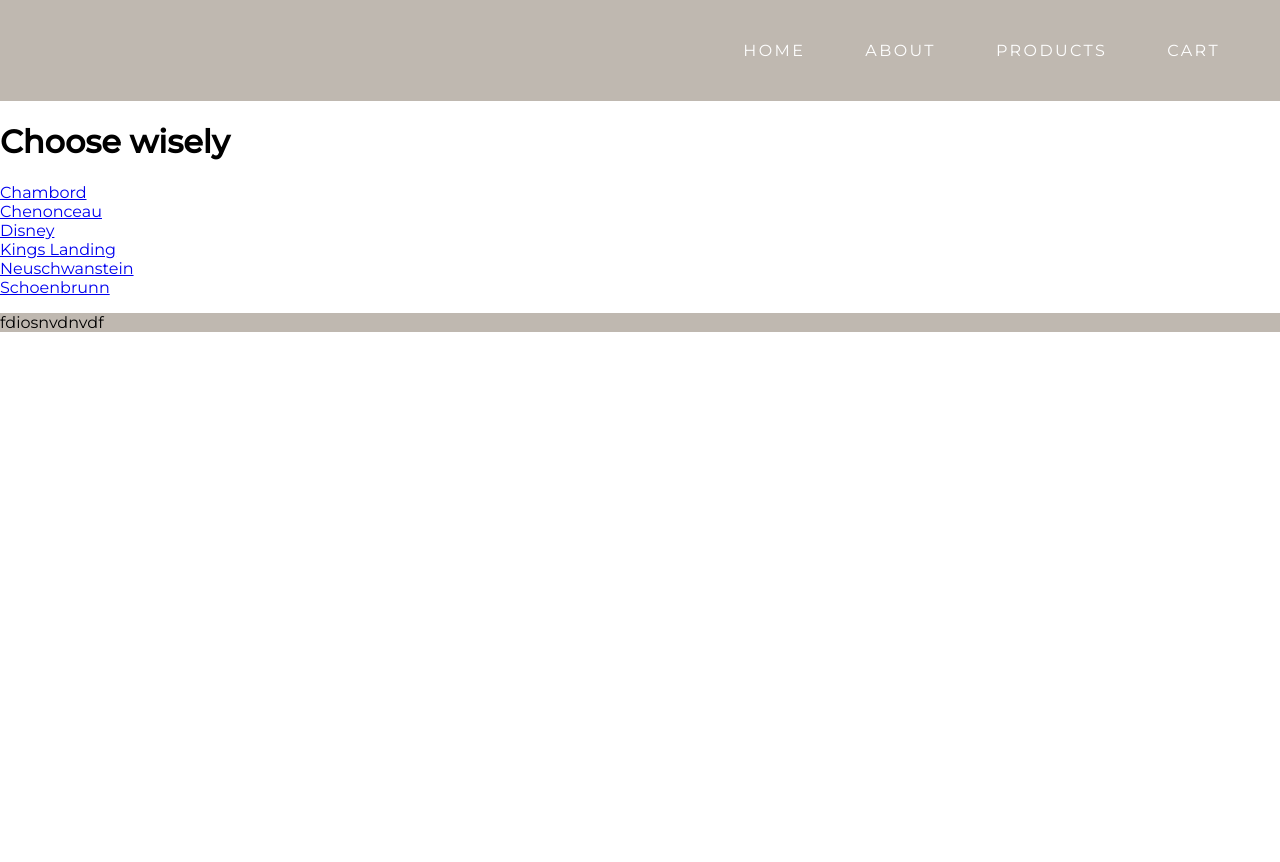
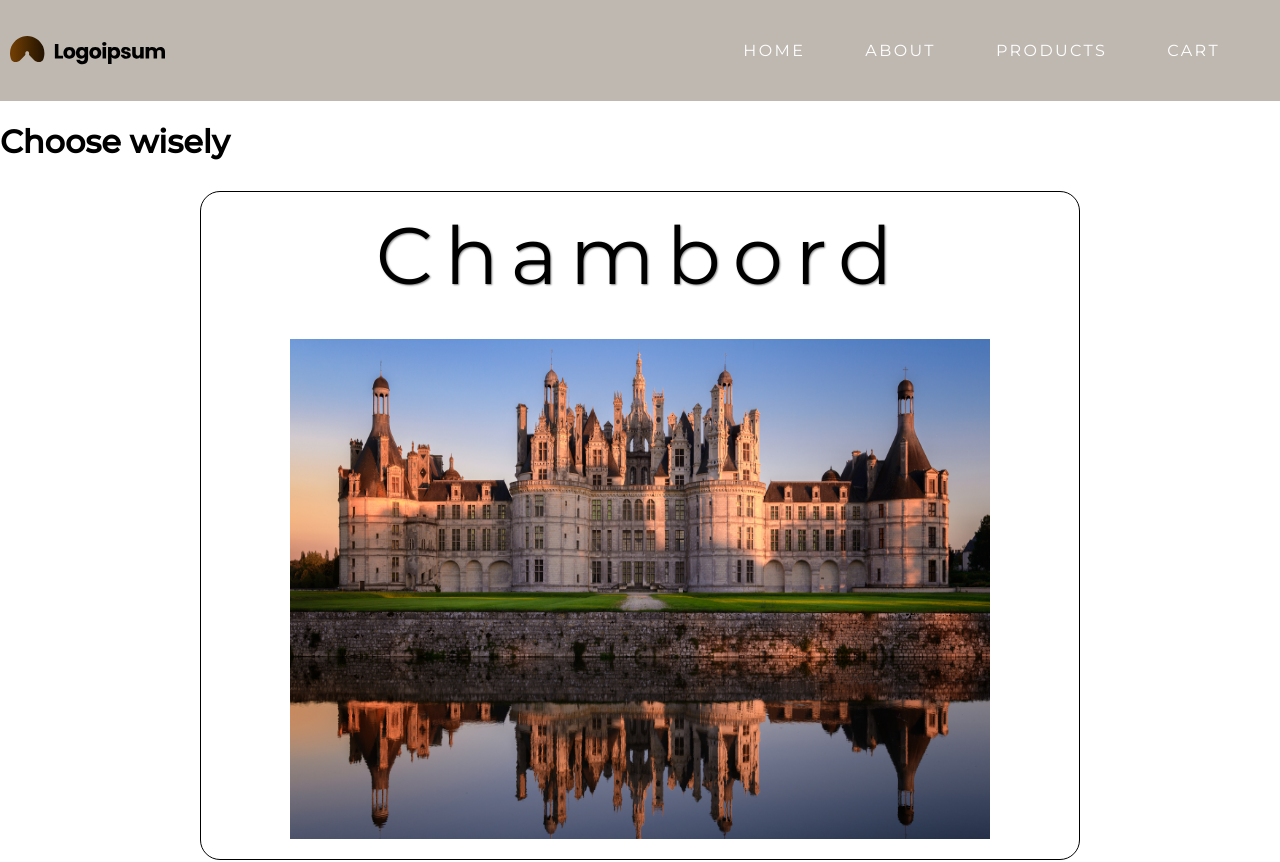
Before and after one commit to Alexou-riri/next-ecommerce-store, a Next.js app: page /products in a window 1280 px wide. Shown: the top 862 px of the page. Before the commit the page ends 800 px from the top, so only its background shows below. Built offline with nearby package versions, Linux system fonts and the light colour scheme.

Commit message:
Add picture in the index, style in products page

```diff
--- a/components/Footer.js
+++ b/components/Footer.js
@@ -4,13 +4,31 @@ import { css } from '@emotion/react';
 
 const footer = css`
   background: rgba(49, 27, 1, 0.31);
+  text-align: center;
+
+  .contact {
+    display: flex;
+    justify-content: flex-end;
+    gap: 10px;
+    padding-right: 50px;
+    padding-bottom: 30px;
+  }
 `;
 
 export default function Footer() {
   return (
     <footer css={footer}>
       <div>
-        <p>fdiosnvdnvdf</p>
+        <div>
+          <h4>fdiosnvdnvdf</h4>
+          <h5>All right not reserved</h5>
+        </div>
+        <div className="contact">
+          <p>contact :</p>
+          <p>1 rue de la fleur</p>
+          <p>10000</p>
+          <p>Cheverny</p>
+        </div>
       </div>
     </footer>
   );
--- a/components/Header.js
+++ b/components/Header.js
@@ -1,5 +1,8 @@
 import Link from 'next/link';
 import { css } from '@emotion/react';
+import { useState } from 'react';
+import Image from 'next/image';
+// import logoipsum from ' ./public/Images/logoipsum.svg';
 
 const headerStyles = css`
   background: rgba(49, 27, 1, 0.31);
@@ -8,6 +11,7 @@ const headerStyles = css`
   display: flex;
   justify-content: flex-end;
   margin-top: 0;
+  position: static;
 
   a + a {
     margin-left: 20px;
@@ -40,10 +44,20 @@ const headerStyles = css`
     width: 100%;
     left: 0;
   }
+
+  img {
+    /* display: flex;
+    justify-content: flex-start; */
+    margin-right: auto;
+  }
 `;
+
+const { cart } = useState;
+
 export default function Header() {
   return (
     <header css={headerStyles}>
+      <img src="/logoipsum.svg" alt="logo" />
       <p>
         <Link href="/">
           <a>Home</a>
@@ -57,6 +71,7 @@ export default function Header() {
         </Link>
         {/* menu deroulant? */}
         <Link href="/cart">
+          {/* {cart.cartItems.length > 0 ? } */}
           <a>Cart</a>
         </Link>
       </p>
--- a/components/Layout.js
+++ b/components/Layout.js
@@ -7,9 +7,11 @@ export default function Layout(props) {
     <div>
       <Head>
         <link rel="icon" href="/favicon.ico" />
+        <title></title>
       </Head>
       <Header />
       <main>{props.children}</main>
+
       <Footer />
     </div>
   );
--- a/pages/about.js
+++ b/pages/about.js
@@ -16,6 +16,8 @@ export default function About() {
         </Head>
         <Header />
         <h1>About this eshop</h1>
+        <p>nfodsbaobdosbvods</p>
+        <p>fodbbdosbfdbfosb</p>
       </div>
       <div>
         <Footer />
--- a/pages/products.js
+++ b/pages/products.js
@@ -9,6 +9,66 @@ import Schoenbrunn from '../public/Images/schoenbrunn.jpg';
 import Image from 'next/image';
 import housesDatabase from '../util/database';
 import Link from 'next/link';
+import { css } from '@emotion/react';
+// import { wrap } from 'module';
+
+const grid = css`
+  display: flex;
+  align-items: center;
+  margin: auto;
+  padding-bottom: 20px;
+  padding-top: 20px;
+`;
+const houseName = css`
+  font-size: 80px;
+  cursor: pointer;
+  display: flex;
+  align-items: center;
+  justify-content: center;
+  text-shadow: 1px 1px 2px grey;
+`;
+const wrap = css`
+  /* align-items: flex-start;
+  flex-wrap: wrap; */
+  /* flex-direction: column;
+  flex-flow: column wrap; */
+  border: 1px solid black;
+  margin-top: 30px;
+  border-radius: 20px;
+  margin-left: 200px;
+  margin-right: 200px;
+  a {
+    //color: #fff;
+    //text-transform: uppercase;
+    text-decoration: none;
+    letter-spacing: 0.15em;
+
+    //display: inline-block;
+    padding: 15px 20px;
+    position: relative;
+    margin-left: 240px;
+    margin-right: 240px;
+    //border: 1px solid black;
+  }
+  a:after {
+    background: none repeat scroll 0 0 transparent;
+    bottom: 0;
+    content: '';
+    display: block;
+    height: 2px;
+    left: 50%;
+    position: absolute;
+    background: rgba(49, 27, 1, 0.31);
+    transition: width 0.3s ease 0s, left 0.3s ease 0s;
+    width: 0;
+  }
+  a:hover:after {
+    width: 100%;
+    left: 0;
+  }
+
+  /* display: flex; */
+`;
 
 export default function Products(props) {
   return (
@@ -27,10 +87,17 @@ export default function Products(props) {
       <h1>Choose wisely</h1>
       {props.houses.map((house) => {
         return (
-          <div key={`house-${house.id}`}>
+          <div key={`house-${house.id}`} css={wrap}>
             <Link data-test-id="product" href={`/Houses/${house.id}`}>
-              <a>{house.name}</a>
+              <a css={houseName}>{house.name}</a>
             </Link>{' '}
+            <img
+              src={house.image}
+              alt=" house"
+              height="500px"
+              width="700px"
+              css={grid}
+            />
           </div>
         );
       })}
--- a/util/database.js
+++ b/util/database.js
@@ -1,10 +1,46 @@
 const housesDatabase = [
-  { id: '1', name: 'Chambord', type: 'Real' },
-  { id: '2', name: 'Chenonceau', type: 'Real' },
-  { id: '3', name: 'Disney', type: 'Unreal' },
-  { id: '4', name: 'Kings Landing', type: 'Unreal' },
-  { id: '5', name: 'Neuschwanstein', type: 'Real' },
-  { id: '6', name: ' Schoenbrunn', type: 'Real' },
+  {
+    id: '1',
+    name: 'Chambord',
+    type: 'Real',
+    image: '/Images/chambord.jpg',
+    price: 1000000,
+  },
+  {
+    id: '2',
+    name: 'Chenonceau',
+    type: 'Real',
+    image: '/Images/chenonceau.jpg',
+    price: 800000,
+  },
+  {
+    id: '3',
+    name: 'Disney',
+    type: 'Unreal',
+    image: '/Images/disney.jpg',
+    price: 1200000,
+  },
+  {
+    id: '4',
+    name: 'Kings Landing',
+    type: 'Unreal',
+    image: '/Images/Kings_Landing.webp',
+    price: 2000000,
+  },
+  {
+    id: '5',
+    name: 'Neuschwanstein',
+    type: 'Real',
+    image: '/Images/neuschwanstein.jpeg',
+    price: 900000,
+  },
+  {
+    id: '6',
+    name: ' Schoenbrunn',
+    type: 'Real',
+    image: '/Images/schoenbrunn.jpg',
+    price: 1200000,
+  },
 ];
 
 export default housesDatabase;
```
Also changed, not shown: pages/Houses/[houseId].js (+36 -9 lines), pages/index.js (+34 -5 lines), public/logoipsum.svg (added), public/pexels.jpg (added).
